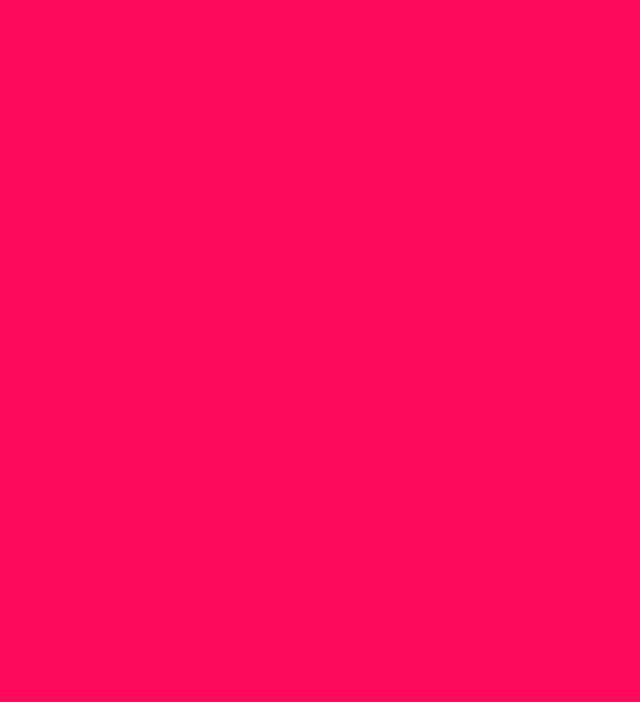
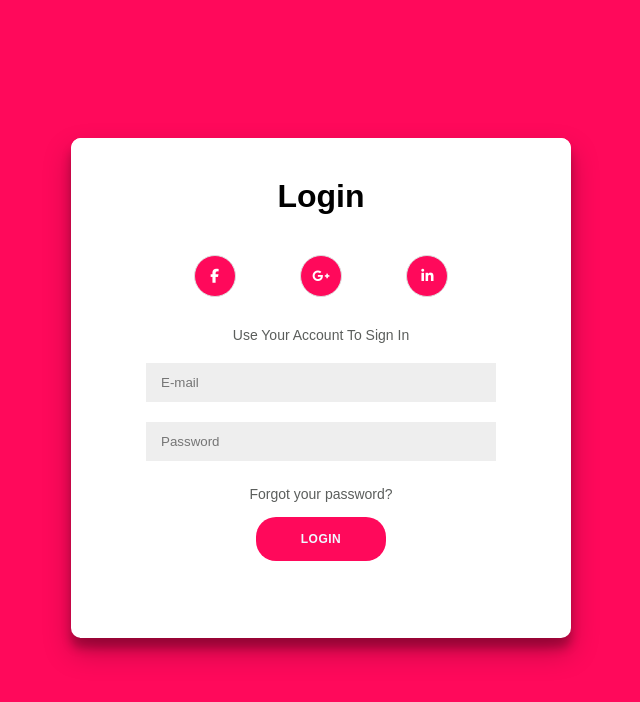
Before and after one commit to rahulmalodhe/login-page, a plain HTML site: page index.html in a window 1280 px wide. Shown: the whole page, without its empty margins (429-1069 px from the left). Drawn offline with Linux system fonts and the light colour scheme.

Commit message:
Update index.html
made body

```diff
--- a/index.html
+++ b/index.html
@@ -13,7 +13,31 @@
     </head>
     <title>Login</title>
 <body>
+<div class= "container" id="container">
+    <div class="signin">
+        <form action = "#">
 
+        <h1>Login</h1>
+
+        <div class = "icon">
+            <a href ="a" class ="social"><i class = "fab fa-facebook-f"></i> </a>
+            <a href ="a" class ="social"><i class = "fab fa-google-plus-g"></i> </a>
+            <a href ="a" class ="social"><i class = "fab fa-linkedin-in"></i> </a>
+        </div>
+    <span> Use Your Account To Sign In</span>
+
+       <input type = "email" placeholder = "E-mail">
+       <input type = "password" placeholder = "Password">
+       <a href="#">Forgot your password?</a>
+       <button> Login</button>
+   </form>
+    </div>
+</div>
+
+
+
+
+<script src = "login.js"></script>
 
 </body>
 </html>
```
